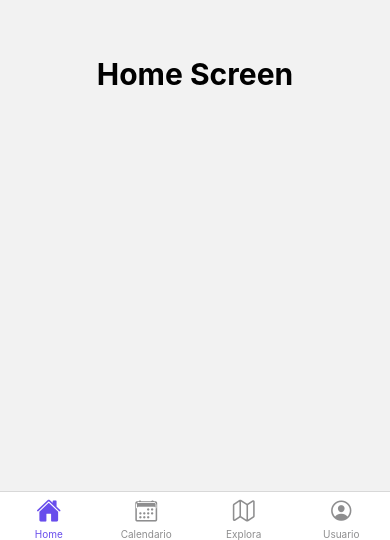
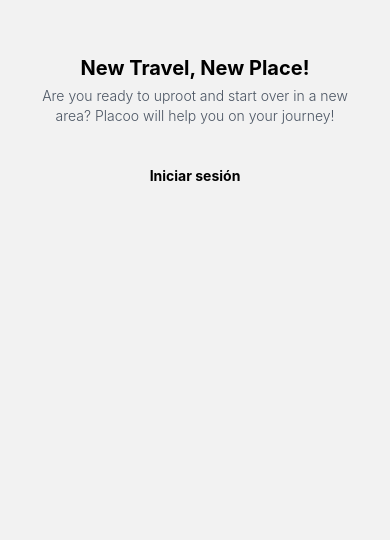
Before and after one commit to Zeroprograming/hotel-app, a React Native app: screen /OnBoardingScreen in a window 390 px wide. Shown: the part 304-844 px from the top of the page. Built offline with nearby package versions, Linux system fonts and the light colour scheme.

Commit message:
Avance en el login

```diff
--- a/App.tsx
+++ b/App.tsx
@@ -1,8 +1,13 @@
 import { Text, View } from "react-native";
 import Navigation from "./navigation/TabNavigator";
+import OnBoardingScreen from "./screens/LoginScreens/OnBoarding";
+import { NavigationContainer } from "@react-navigation/native";
+import SignInAndOn from "./navigation/LoginStackNavigator";
 
 export default function App() {
   return (
-      <Navigation />
+    <NavigationContainer>
+      <SignInAndOn />
+    </NavigationContainer>
   );
 }
--- /dev/null
+++ b/navigation/LoginStackNavigator.tsx
@@ -0,0 +1,50 @@
+import * as React from "react";
+import { createNativeStackNavigator } from "@react-navigation/native-stack";
+
+import OnBoardingScreen from "../screens/LoginScreens/OnBoarding";
+
+const StackNavigation = createNativeStackNavigator();
+
+const SignInAndOn = function () {
+  return (
+    <StackNavigation.Navigator initialRouteName="OnBoardingScreen">
+      {/* Navigation in Usuario Screen */}
+      <StackNavigation.Screen
+        name="OnBoardingScreen"
+        component={OnBoardingScreen}
+        options={{
+            headerTitle: "Usuario",
+            headerTitleAlign: "center",
+            headerBackTitleVisible: false,
+            headerShown: false,
+            }}
+
+        />
+      {/* <StackNavigation.Screen
+        name="UserScreen"
+        component={UserScreen}
+        options={{
+          headerTitle: "Usuario",
+          headerTitleAlign: "center",
+          headerBackTitleVisible: false,
+          headerShown: false,
+        }}
+      /> */}
+
+      {/* Navigation in Personal Details Screen */}
+      {/* <StackNavigation.Screen
+        name="PersonalDetails"
+        component={PersonalDeatilsScreen}
+        options={{
+          headerTitle: "Planes de alojamiento",
+          headerTitleAlign: "center",
+          headerBackTitleVisible: false,
+          headerShown: true,
+        }}
+      /> */}
+
+    </StackNavigation.Navigator>
+  );
+};
+
+export default SignInAndOn;
--- a/navigation/TabNavigator.tsx
+++ b/navigation/TabNavigator.tsx
@@ -7,9 +7,9 @@
 
 // Screens
 
-import Home from "../screens/HomeScreen";
-import CalenderScreen from "../screens/CalenderScreen";
-import ExploreScreen from "../screens/Explore";
+import Home from "../screens/NavigationScreens/HomeScreen";
+import CalenderScreen from "../screens/NavigationScreens/CalenderScreen";
+import ExploreScreen from "../screens/NavigationScreens/Explore";
 import { useColorScheme } from "react-native";
 import UserStackScreen from "./GlobalStackNavigator";
 
--- /dev/null
+++ b/screens/LoginScreens/OnBoarding.tsx
@@ -0,0 +1,32 @@
+import { LinearGradient } from "expo-linear-gradient";
+import { StatusBar } from "expo-status-bar";
+import { Pressable, Text, View } from "react-native";
+import { TouchableOpacity } from "react-native-gesture-handler";
+import { useNavigation } from "@react-navigation/native";
+
+import Navigation from "../../navigation/TabNavigator";
+
+
+export default function OnBoardingScreen() {
+  const navigation = useNavigation();
+
+  return (
+    <View className=" flex-1 items-center justify-center  ">
+      <View className="mb-10">
+        <Text className="text-xl font-bold text-center text-ellipsis my-1">
+          New Travel, New Place!
+        </Text>
+        <Text className="text-sm font-light text-gray-600 text-center text-ellipsis mx-8 ">
+          Are you ready to uproot and start over in a new area? Placoo will help
+          you on your journey!
+        </Text>
+      </View>
+
+        <Text className="text-sm font-bold text-center text-ellipsis mx-8 ">
+          Iniciar sesión
+        </Text>
+
+      <StatusBar style="auto" />
+    </View>
+  );
+}
--- a/screens/CalenderScreen.tsx
+++ b/screens/NavigationScreens/CalenderScreen.tsx
@@ -6,7 +6,7 @@
 import { StatusBar } from 'expo-status-bar';
 import {Alert, StyleSheet, Text, View, TouchableOpacity, SafeAreaView} from 'react-native';
 import {Agenda, DateData, AgendaEntry, AgendaSchedule} from 'react-native-calendars';
-import testIDs from '../testIDs';
+import testIDs from '../../testIDs';
 
 
 interface State {
--- a/screens/UserScreen.tsx
+++ b/screens/NavigationScreens/UserScreen.tsx
@@ -4,7 +4,7 @@
   View,
   Image,
 } from "react-native";
-import Buttons from "../components/Buttons";
+import Buttons from "../../components/Buttons";
 
 export default function UserScreen() {
   return (
--- /dev/null
+++ b/screens/NavigationScreens/homehome.tsx
@@ -0,0 +1,8 @@
+import { Text, View } from "react-native";
+import Navigation from "../../navigation/TabNavigator";
+
+export default function HomeOFHome() {
+  return (
+      <Navigation />
+  );
+}
--- a/screens/prueba.tsx
+++ /dev/null
@@ -1,3 +0,0 @@
-import React from 'react';
-import { Text, View } from 'react-native';
-import { TouchableOpacity } from 'react-native-gesture-handler';
```
Also changed, not shown: navigation/GlobalStackNavigator.tsx (+14 -15 lines), screens/NavigationScreens/Explore.tsx (renamed from screens/Explore.tsx), screens/NavigationScreens/HomeScreen.tsx (renamed from screens/HomeScreen.tsx), 2 other files (tests, documents, lock files or other folders).
